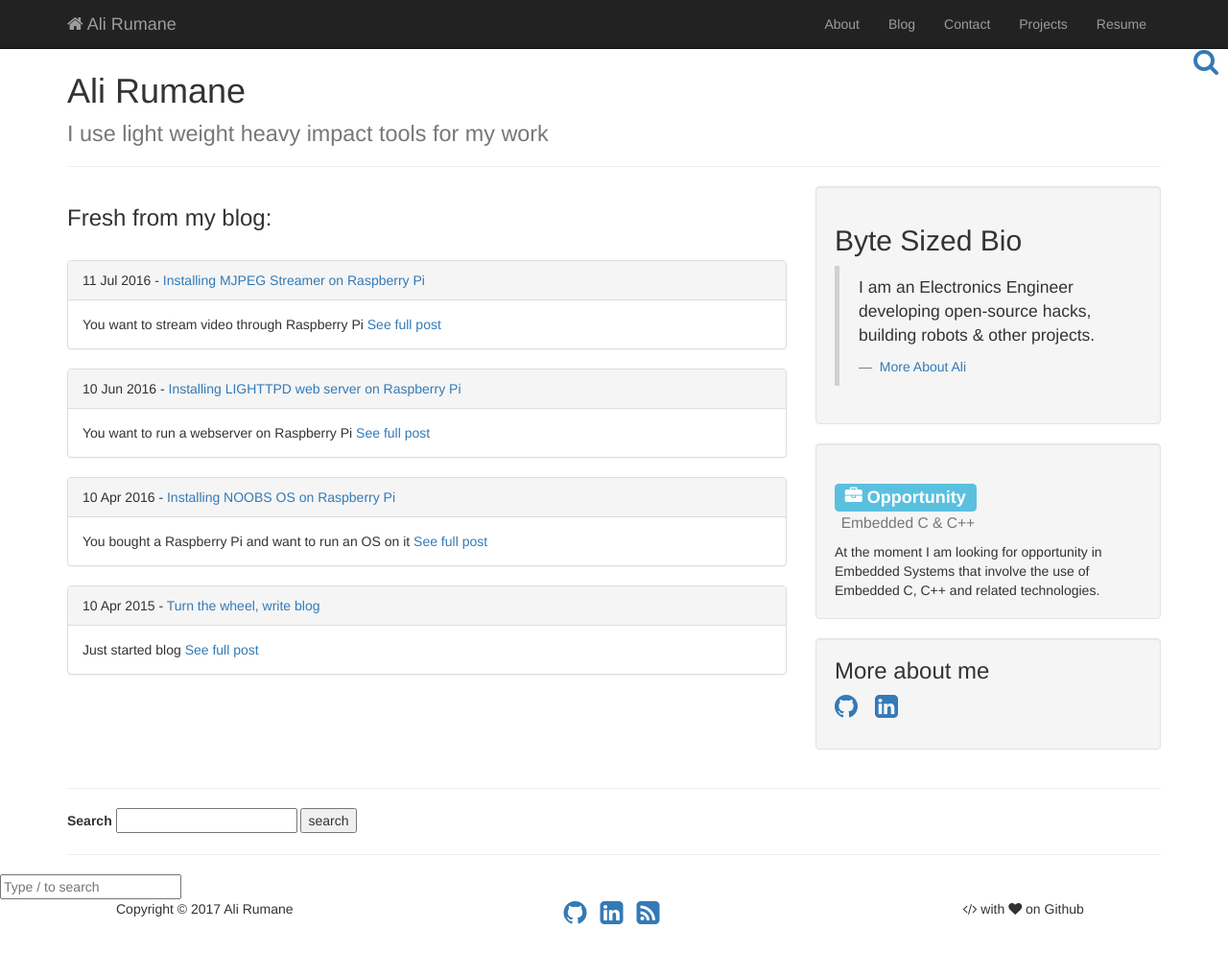
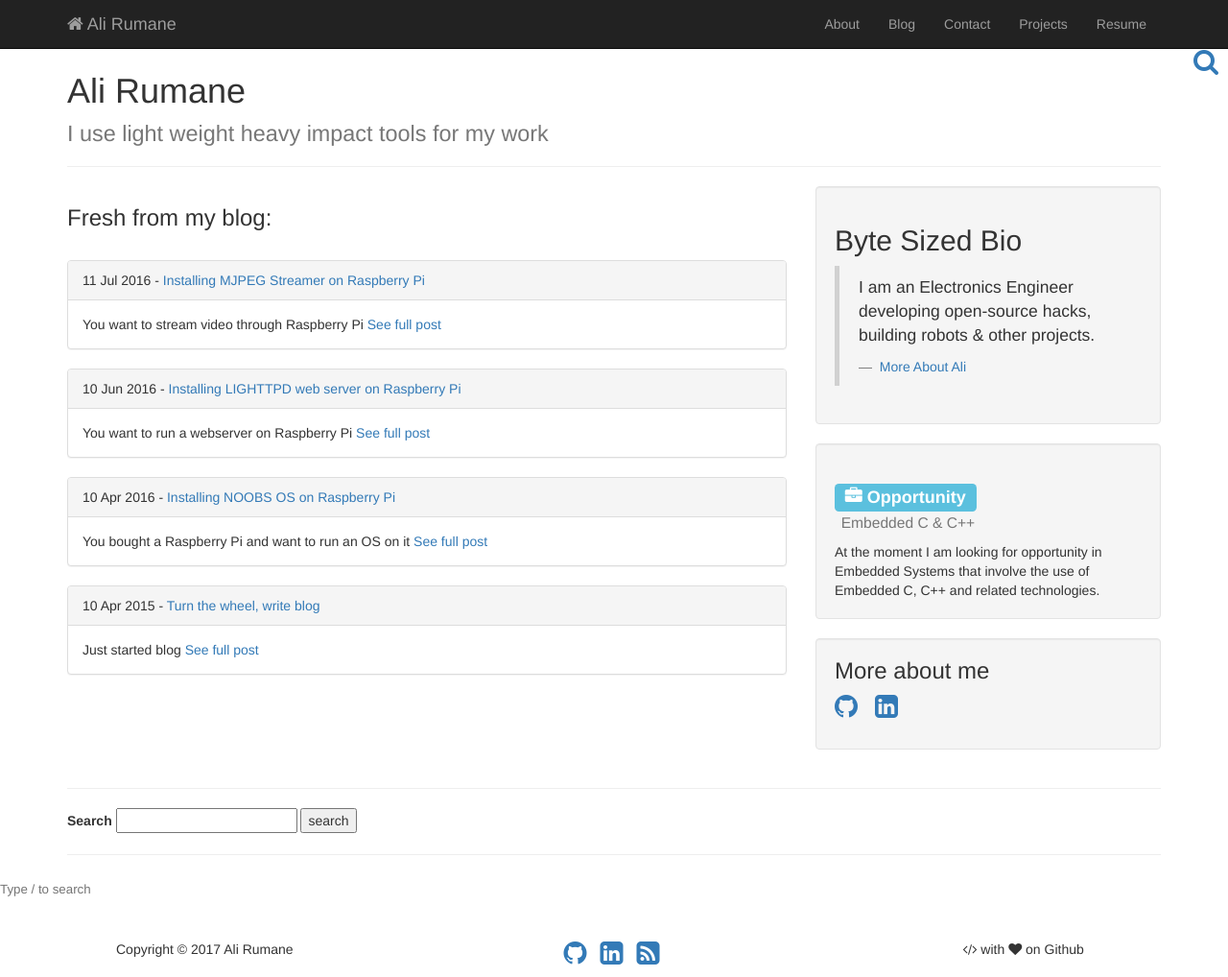
Before and after one commit to alirumane/ali-backup, a Jekyll site: the page built from index.md, in a window 1280 px wide and 1018 px high. Shown: the whole window at 96% size. Built offline with Jekyll 4.4.1, drawn with Linux system fonts in a browser that asks for light colours; comment, search, counter and statistics services are not loaded.

Commit message:
Update default.html

```diff
--- a/_includes/themes/bootstrap/default.html
+++ b/_includes/themes/bootstrap/default.html
@@ -69,8 +69,9 @@
 	<hr>
     </div>
 
-	<input type="text" id="search-input" placeholder="Type / to search">
-	<div id="results-container"></div>
+	<input type="text" class="search-input" placeholder="Type / to search">
+	  <br>
+	<div class="results-container"></div>
 
 	{% include footer.html %}
 
```
